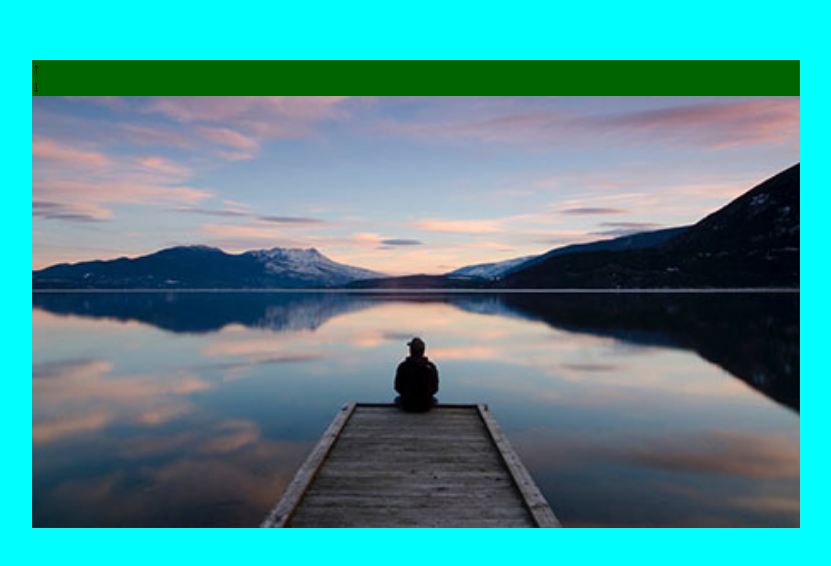
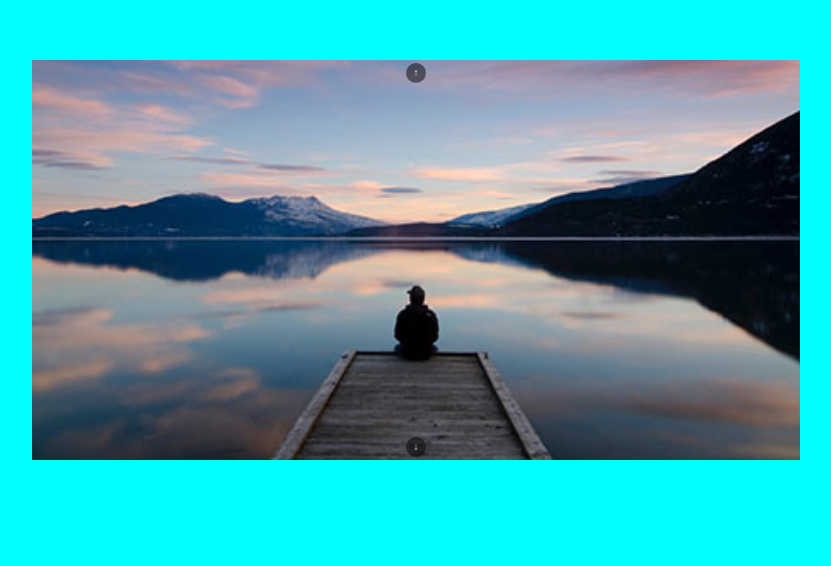
Before and after one commit to mikzanco/js-array-carousel, a plain HTML site: page index.html in a window 1280 px wide. Shown: the part 140-706 px from the top of the page, without its empty margins (224-1055 px from the left). Drawn offline with Linux system fonts and the light colour scheme.

Commit message:
milestone 1 done

```diff
--- a/css/style.css
+++ b/css/style.css
@@ -6,6 +6,7 @@
 
 body{
     background-color: aqua;
+    color: white;
 }
 
 .main-wrapper{
@@ -19,9 +20,15 @@ body{
     height: 50%;
     width: 60%;
     background-color: darkgreen;
+    position: relative;
 }
 
 .slider{
+    width: 100%;
+    height: 100%;
+}
+
+.items-wrapper{
     width: 100%;
     height: 100%;
 }
@@ -31,3 +38,25 @@ body{
     height: 100%;
     object-fit: cover;
 }
+
+
+.btn{
+    position: absolute;
+    left: 50%;
+    transform: translateX(-50%);
+    background-color: rgba(0, 0, 0, 0.5);
+    width: 20px;
+    height: 20px;
+    border-radius: 50%;
+    text-align: center;
+    line-height: 20px;
+    font-size: 10px;
+}
+
+.btn.top{
+    top: 3px;
+}
+
+.btn.down{
+    bottom: 3px;
+}
```
